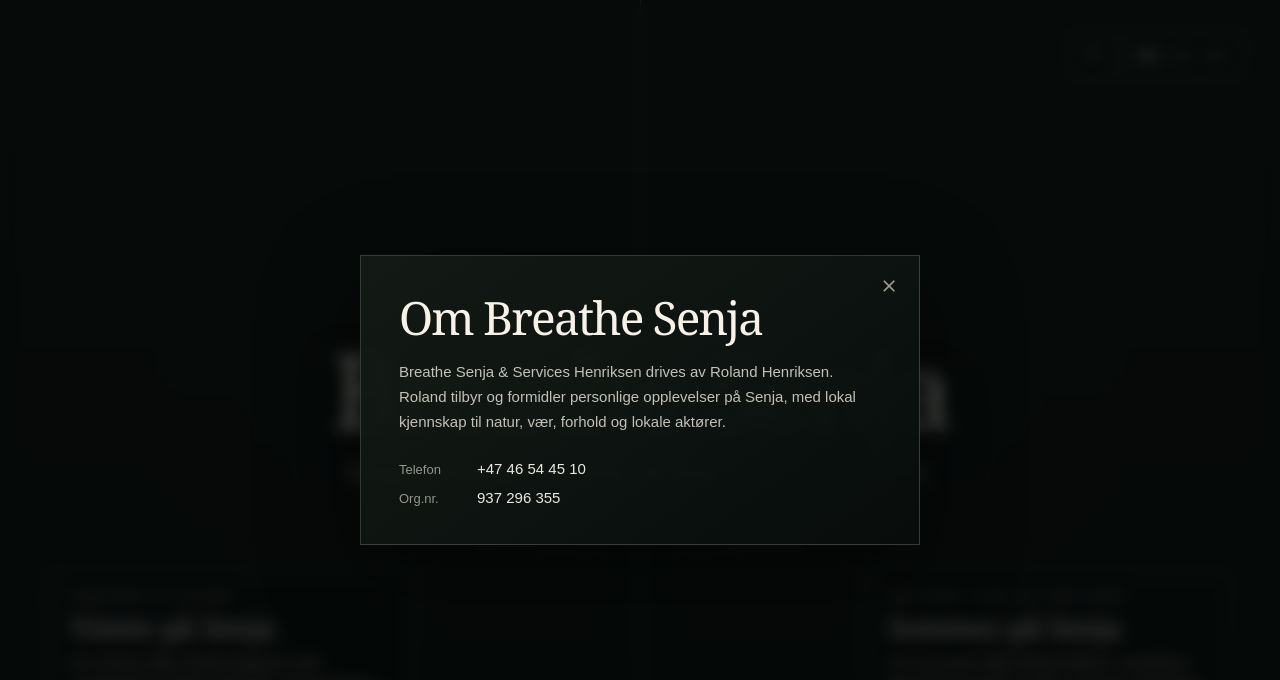
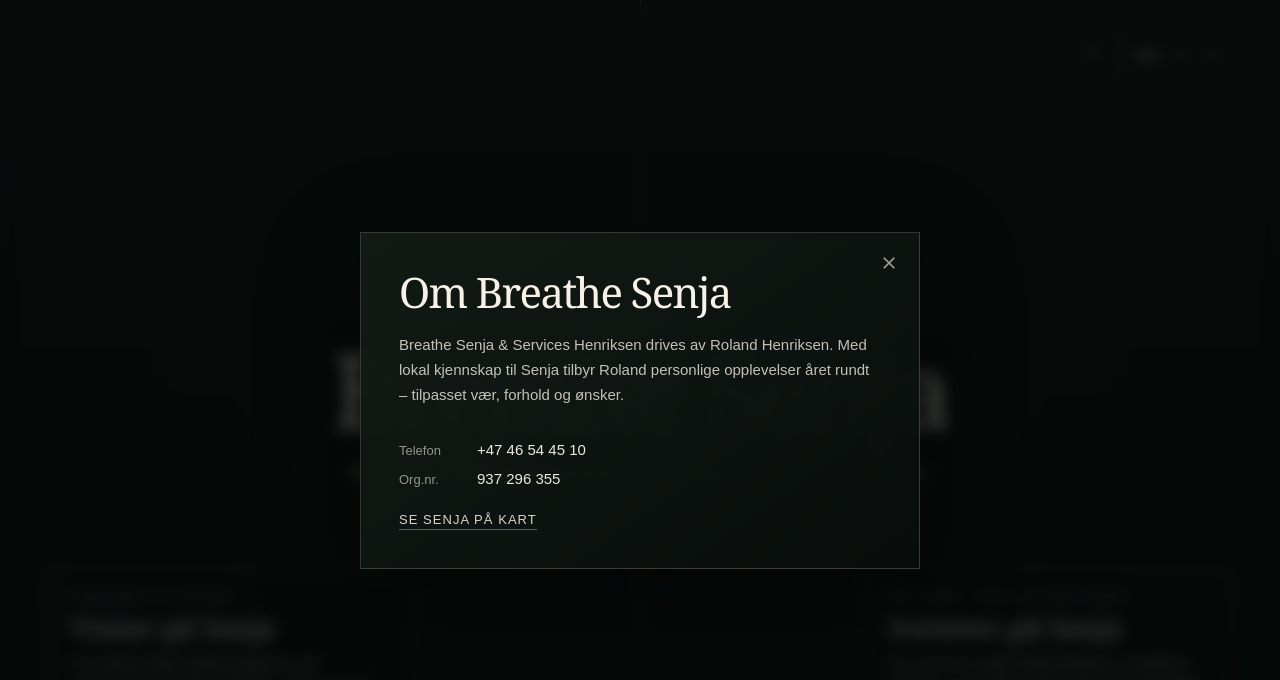
Before and after one commit to ltj54/senja-explorer, a React (Vite) app: page / in a window 1280 px wide. Both pictures are taken after a click on the button "Om Breathe Senja & Services Henriksen". Shown: the top 680 px of the page. Built offline with nearby package versions, Linux system fonts and the light colour scheme.

Commit message:
Add map link to about section, update about description, and refine popover and contact form styling

```diff
--- a/src/App.tsx
+++ b/src/App.tsx
@@ -731,6 +731,14 @@
                 <dd>{text.about.orgNumber}</dd>
               </div>
             </dl>
+            <a
+              className="about-popover__map-link"
+              href={text.about.mapUrl}
+              target="_blank"
+              rel="noreferrer"
+            >
+              {text.about.mapLabel}
+            </a>
           </section>
         </div>
       )}
--- a/src/i18n/de.ts
+++ b/src/i18n/de.ts
@@ -33,6 +33,8 @@
     phone: '+47 46 54 45 10',
     orgNumberLabel: 'Org.nr.',
     orgNumber: '937 296 355',
+    mapLabel: 'Senja auf der Karte ansehen',
+    mapUrl: 'https://www.google.com/maps/place/Senja',
   },
   homeSeasonBoxes: {
     winter: {
--- a/src/i18n/en.ts
+++ b/src/i18n/en.ts
@@ -33,6 +33,8 @@
     phone: '+47 46 54 45 10',
     orgNumberLabel: 'Org. no.',
     orgNumber: '937 296 355',
+    mapLabel: 'See Senja on the map',
+    mapUrl: 'https://www.google.com/maps/place/Senja',
   },
   homeSeasonBoxes: {
     winter: {
--- a/src/i18n/no.ts
+++ b/src/i18n/no.ts
@@ -28,11 +28,13 @@
     triggerTitle: 'Om Breathe Senja',
     title: 'Breathe Senja & Services Henriksen',
     description:
-        'Breathe Senja & Services Henriksen drives av Roland Henriksen. Roland tilbyr og formidler personlige opplevelser på Senja, med lokal kjennskap til natur, vær, forhold og lokale aktører.',
+        'Breathe Senja & Services Henriksen drives av Roland Henriksen. Med lokal kjennskap til Senja tilbyr Roland personlige opplevelser året rundt – tilpasset vær, forhold og ønsker.',
     phoneLabel: 'Telefon',
     phone: '+47 46 54 45 10',
     orgNumberLabel: 'Org.nr.',
     orgNumber: '937 296 355',
+    mapLabel: 'Se Senja på kart',
+    mapUrl: 'https://www.google.com/maps/place/Senja',
   },
   homeSeasonBoxes: {
     winter: {
--- a/src/index.css
+++ b/src/index.css
@@ -950,7 +950,7 @@
 
 .about-popover h2 {
   margin: 0 0 20px;
-  font-size: clamp(30px, 5vw, 46px);
+  font-size: clamp(28px, 4.4vw, 42px);
   line-height: 1;
   font-weight: 400;
   letter-spacing: -0.04em;
@@ -967,7 +967,7 @@
 .about-popover__details {
   display: grid;
   gap: 12px;
-  margin: 26px 0 0;
+  margin: 34px 0 0;
   font-family: Arial, Helvetica, sans-serif;
 }
 
@@ -991,6 +991,27 @@
 .about-popover__details dd {
   color: rgba(255, 250, 240, 0.92);
   font-size: 15px;
+}
+
+.about-popover__map-link {
+  display: inline-flex;
+  width: fit-content;
+  margin-top: 24px;
+  border-bottom: 1px solid rgba(247, 241, 231, 0.34);
+  color: rgba(255, 250, 240, 0.84);
+  font-family: Arial, Helvetica, sans-serif;
+  font-size: 13px;
+  line-height: 1.35;
+  letter-spacing: 0.08em;
+  text-decoration: none;
+  text-transform: uppercase;
+  transition: border-color 180ms ease, color 180ms ease;
+}
+
+.about-popover__map-link:hover,
+.about-popover__map-link:focus-visible {
+  border-color: rgba(255, 250, 240, 0.88);
+  color: #fffaf0;
 }
 
 .image-lightbox {
@@ -1108,6 +1129,13 @@
   font-size: 28px;
   line-height: 1;
   cursor: pointer;
+  transition: color 180ms ease, transform 180ms ease;
+}
+
+.contact-form__close:hover,
+.contact-form__close:focus-visible {
+  color: #fffaf0;
+  transform: scale(1.08);
 }
 
 .contact-form__kicker {
@@ -1311,6 +1339,14 @@
     line-height: 1.5;
   }
 
+  .about-popover h2 {
+    font-size: clamp(26px, 8vw, 34px);
+  }
+
+  .about-popover__details {
+    margin-top: 32px;
+  }
+
   .contact-link--home {
     position: relative;
     top: 0;
```
